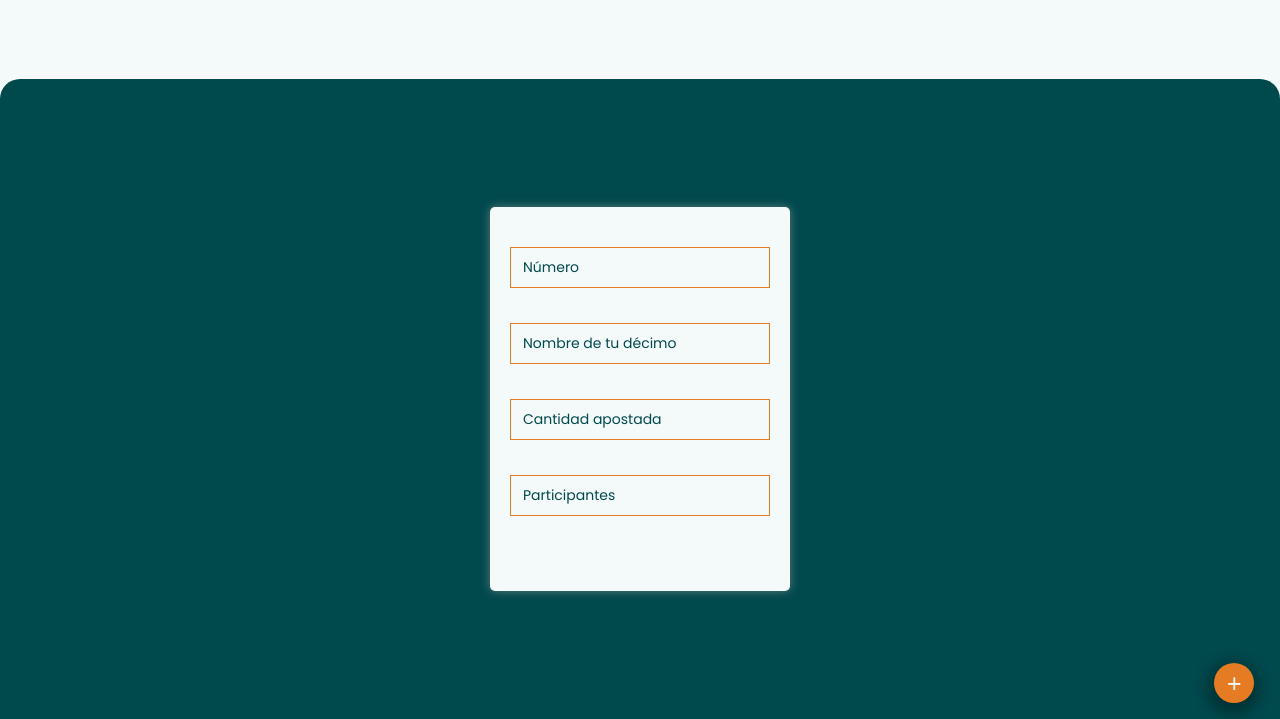
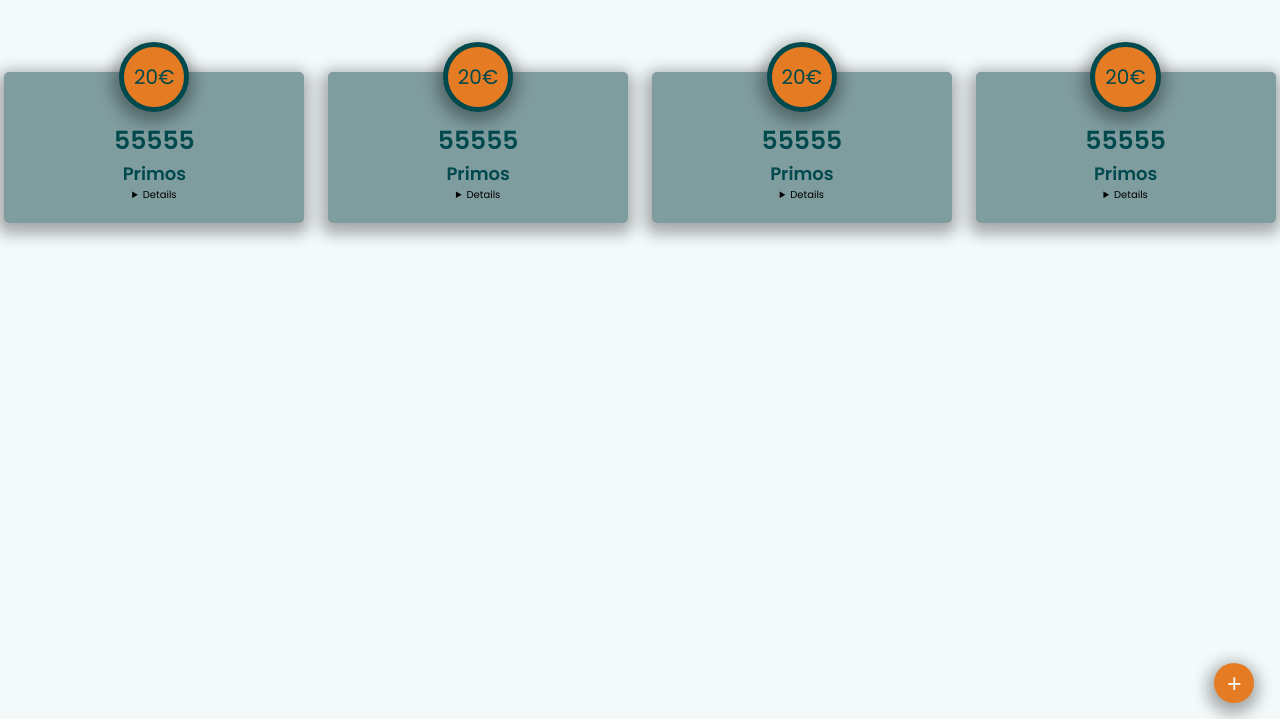
Before and after one commit to lupeMorales/lottery-numbers, a plain HTML site: page index.html in a window 1280 px wide. Shown: the part 81-800 px from the top of the page. Drawn offline with nearby package versions, Linux system fonts and the light colour scheme.

Commit message:
add grid in cards container

```diff
--- a/index.html
+++ b/index.html
@@ -11,19 +11,56 @@
       rel="stylesheet"
     />
 
-    <link
-      rel="stylesheet"
-      href="https://cdnjs.cloudflare.com/ajax/libs/animate.css/4.1.1/animate.min.css"
-    />
     <link rel="stylesheet" href="style.css" />
   </head>
   <body>
     <header><h1>Mis décimos de navidad</h1></header>
 
     <main class="main-container">
-      <div class="cards-container"></div>
+      <div class="gallery">
+        <article class="card-container shadow">
+          <p class="lottery-price shadow">20€</p>
+          <p class="lottery-number">55555</p>
+          <p class="lottery-name">Primos</p>
+          <details>
+            <summary>Details</summary>
+            <p>Pepe</p>
+            <p>PrimoNacho</p>
+          </details>
+        </article>
+        <article class="card-container shadow">
+          <p class="lottery-price shadow">20€</p>
+          <p class="lottery-number">55555</p>
+          <p class="lottery-name">Primos</p>
+          <details>
+            <summary>Details</summary>
+            <p>Pepe</p>
+            <p>PrimoNacho</p>
+          </details>
+        </article>
+        <article class="card-container shadow">
+          <p class="lottery-price shadow">20€</p>
+          <p class="lottery-number">55555</p>
+          <p class="lottery-name">Primos</p>
+          <details>
+            <summary>Details</summary>
+            <p>Pepe</p>
+            <p>PrimoNacho</p>
+          </details>
+        </article>
+        <div class="card-container shadow">
+          <p class="lottery-price shadow">20€</p>
+          <p class="lottery-number">55555</p>
+          <p class="lottery-name">Primos</p>
+          <details>
+            <summary>Details</summary>
+            <p>Pepe</p>
+            <p>PrimoNacho</p>
+          </details>
+        </div>
+      </div>
     </main>
-    <section class="form-container js-formContainer">
+    <section class="form-container js-formContainer hidden">
       <form action="">
         <div class="input-group">
           <input type="text" class="input" />
--- a/style.css
+++ b/style.css
@@ -37,8 +37,19 @@ header {
 
 /**** aux class ****/
 
+@keyframes fade-out {
+  100% {
+    opacity: 0;
+    display: none;
+  }
+}
+
 .hidden {
-  display: none;
+  animation: fade-out 0.5s forwards;
+}
+
+.shadow {
+  box-shadow: -1px 5px 15px 6px rgba(0, 0, 0, 0.33);
 }
 
 h1 {
@@ -47,35 +58,88 @@ h1 {
   text-transform: uppercase;
   color: var(--veryDarkCyan);
 }
+/**** card lottery ****/
+.main-container {
+  position: relative;
+}
+.gallery {
+  display: grid;
+  gap: 1.5rem;
+  grid-auto-rows: 22rem;
+  grid-template-columns: repeat(auto-fill, minmax(30rem, 1fr));
+  height: auto;
+  justify-items: center;
+  align-items: center;
+  justify-content: center;
+  align-items: center;
+}
+.card-container {
+  position: relative;
+  display: flex;
+  justify-content: center;
+  align-items: center;
+  flex-direction: column;
+  width: 300px;
+  height: auto;
+  background-color: var(--grayishCyan);
+  border-radius: 5px;
+  padding: 50px 20px 20px;
+}
+
+.lottery-price {
+  position: absolute;
+  display: inline;
+  top: -30px;
+  right: calc(50% - 35px);
+  padding: 15px 10px;
+  border-radius: 50px;
+  font-size: var(--lg);
+  color: var(--veryDarkCyan);
+  border: 5px solid var(--darkGrayishCyan);
+  border: 5px solid var(--veryDarkCyan);
+  background-color: var(--detailsColor);
+}
+.lottery-number {
+  font-size: var(--xl);
+  font-weight: 700;
+  color: var(--veryDarkCyan);
+}
+
+.lottery-name {
+  font-size: var(--md);
+  font-weight: 700;
+  color: var(--veryDarkCyan);
+}
+details {
+  cursor: pointer;
+}
 
 /**** form ****/
 .form-container {
   position: absolute;
-  display: flex;
-  align-items: center;
-  justify-content: center;
-
   bottom: 0;
   width: 100%;
-  height: 80vh;
+  height: 87vh;
   padding: 40px;
   border-radius: 20px 20px 0 0;
   background-color: var(--veryDarkCyan);
+  opacity: 1;
 }
 
 form {
+  margin: 0 auto;
   width: 100%;
   padding: 40px 20px;
   max-width: 300px;
-  border-radius: 5px;
+  border-radius: 10px;
   background-color: var(--veryLightGrayishCyan);
-  box-shadow: 0px 0px 10px 0px var(--darkGrayishCyan);
+  box-shadow: -1px 5px 15px 6px rgba(0, 0, 0, 0.33);
 }
 .input-group {
   position: relative;
   margin-bottom: 35px;
 }
-.input-group:nth-last-of-type() {
+.input-group:last-child {
   margin-bottom: 0;
 }
 .input {
@@ -98,7 +162,6 @@ form {
 }
 .input:focus + .placeholder {
   top: -10px;
-
   background-color: var(--veryLightGrayishCyan);
 }
 .button-plus {
```
